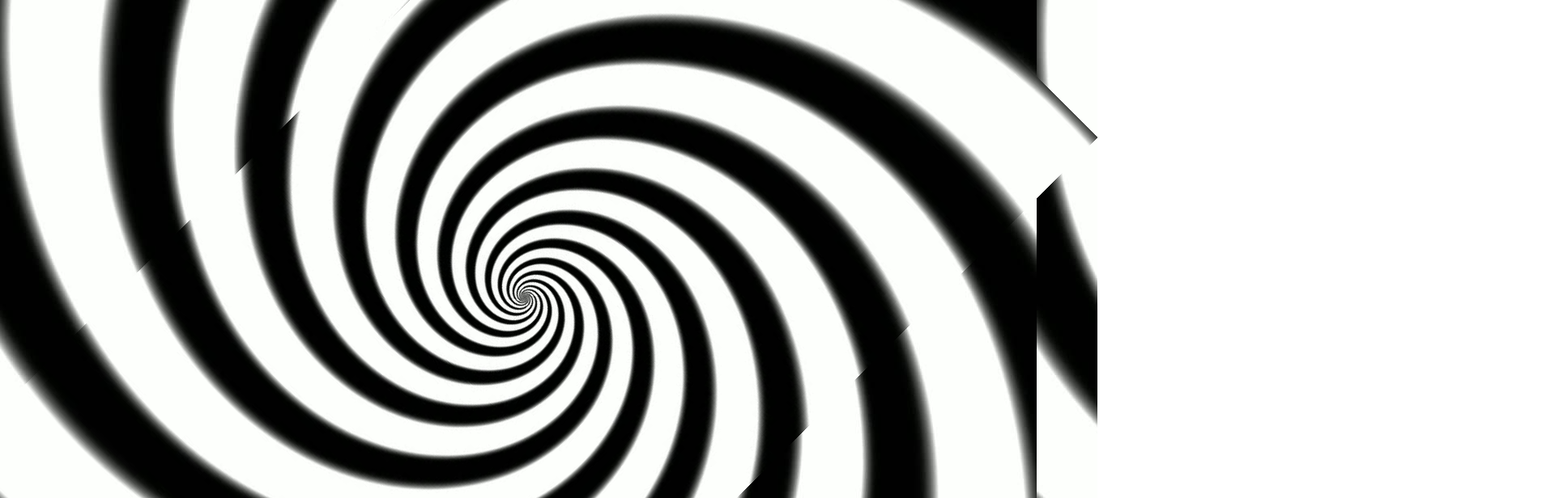
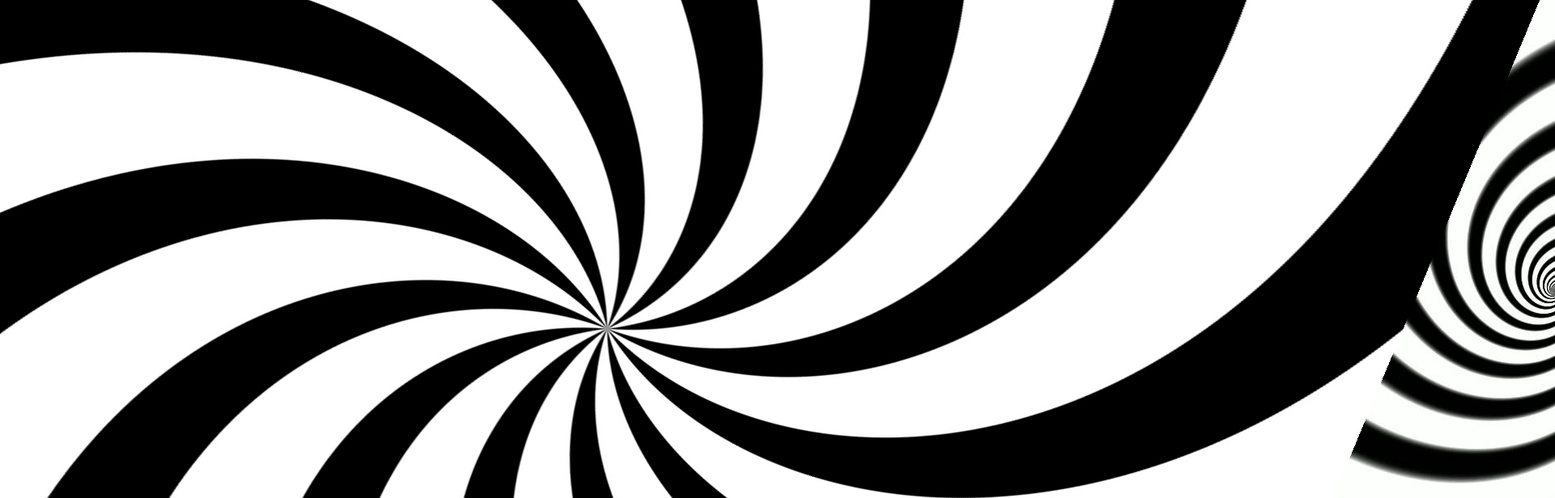
Before and after one commit to siggi-ai/music-video-project, a Vue app: page / in a window 1280 px wide. Shown: the top 616 px of the page at 81% size, 1920 px wide, since content can reach past the window. Built offline with nearby package versions, Linux system fonts and the light colour scheme.

Commit message:
nice spiral

```diff
--- a/src/components/Intro.vue
+++ b/src/components/Intro.vue
@@ -1,6 +1,6 @@
 <template>
     <div>
-       <img src="../../public/images/spirale.jpg" alt="Spirale" class="spirale">
+       <img src="../../public/images/sp2.jpg" alt="Spirale" class="spirale">
     </div>
 </template>
 <script>
@@ -13,7 +13,11 @@ body {
 }
 .spirale {
     rotate: 60dg;
-    animation: rotate 2s linear infinite;
+    animation: rotate 12s linear infinite;
+    width: 2500px;
+    height: 1800px;
+    margin-left: -500px;
+    margin-top: -500px;
 }
 @keyframes rotate {
   0% {
```
Also changed, not shown: public/images/sp1.jpg (added), public/images/sp2.jpg (added).
